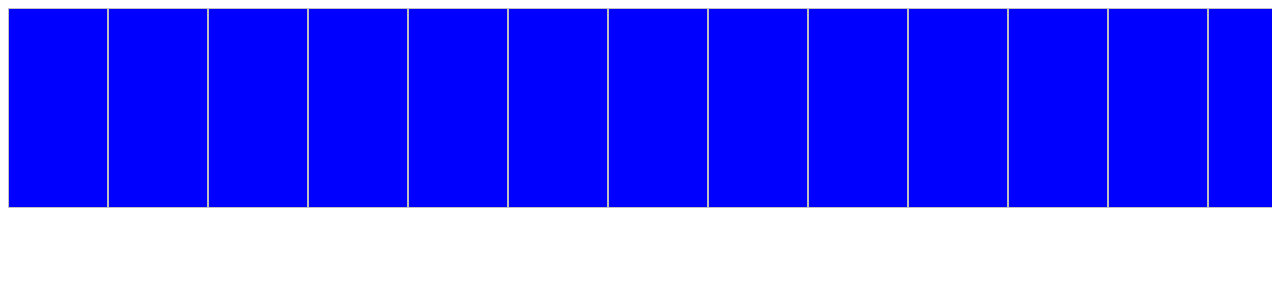
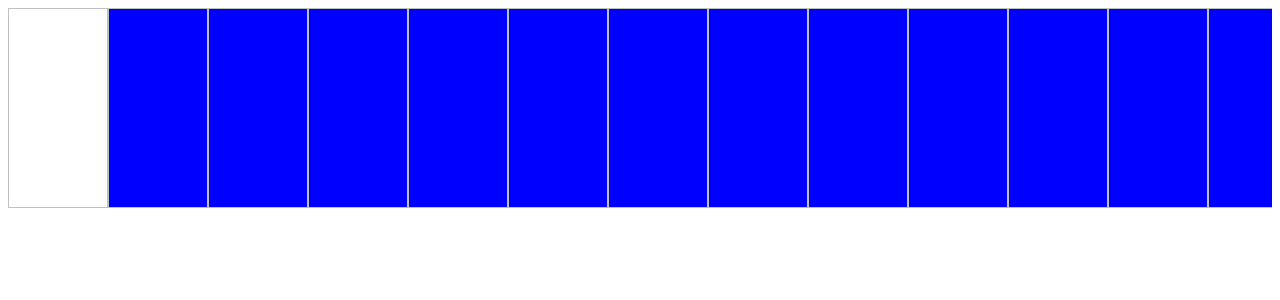
Before and after one commit to francesca-palladino/blog.svoltastudenti.it, a Jekyll site: the page it/associati.html, which Jekyll copies as it is, in a window 1280 px wide. Shown: the top 300 px of the page. Built offline with Jekyll 4.4.1, drawn with Linux system fonts in a browser that asks for light colours.

Commit message:
Update associati.html

```diff
--- a/it/associati.html
+++ b/it/associati.html
@@ -34,6 +34,7 @@
   <body>
     <div id="wrapper">
       <div id="list">
+        <img style="background-color: white"/>
         <img />
         <img />
         <img />
@@ -49,7 +50,6 @@
         <img />
         <img />
         <img />
-        <img />
-        <img />
+        <img style="background-color: black"/>
       </div>
     </div>
```
